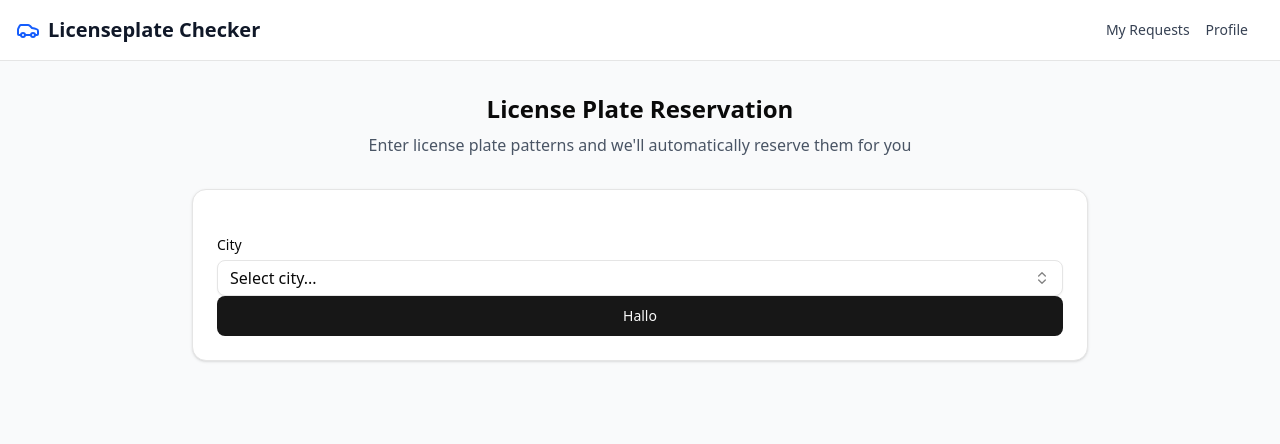
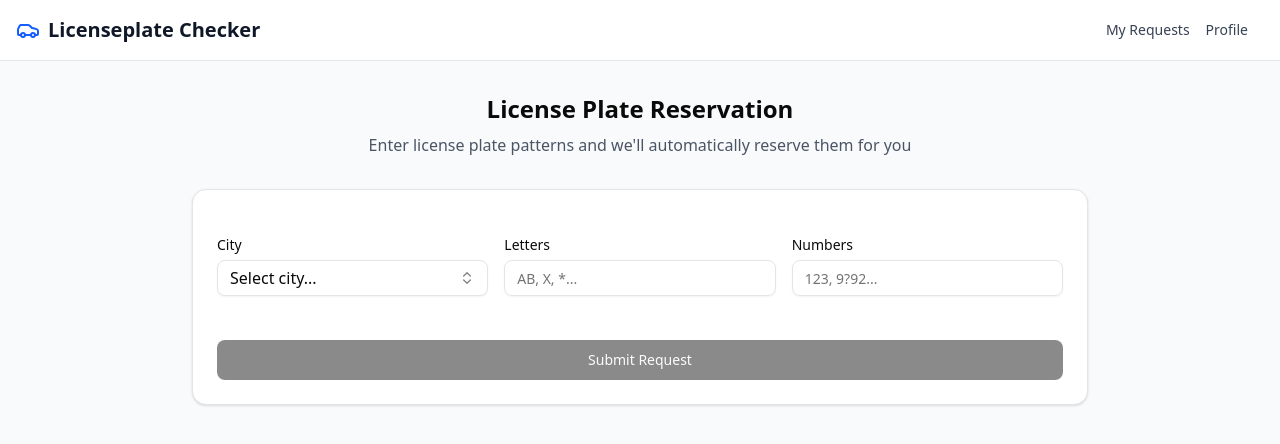
Before and after one commit to niklas-jacobsen/licenseplate-checker, a Next.js app in the folder apps/web/: page / in a window 1280 px wide. Shown: the top 444 px of the page. Built offline with nearby package versions, Linux system fonts and the light colour scheme.

Commit message:
add form inputs

```diff
--- a/apps/web/components/request-form.tsx
+++ b/apps/web/components/request-form.tsx
@@ -1,20 +1,24 @@
 'use client'
 
 import { useState, useEffect } from 'react'
-import { Combobox } from '../components/ui/combobox'
+import { Combobox } from './ui/combobox'
 import {
   Form,
   FormControl,
   FormField,
   FormItem,
   FormLabel,
-} from '../components/ui/form'
-import { Button } from '../components/ui/button'
-import { Card, CardContent } from '../components/ui/card'
+  FormMessage,
+} from './ui/form'
+import { Button } from './ui/button'
+import { Card, CardContent } from './ui/card'
 import { z } from 'zod'
 import { zodResolver } from '@hookform/resolvers/zod'
 import { zRequestScheme } from '@licenseplate-checker/shared/validators'
 import { useForm } from 'react-hook-form'
+import { Loader2 } from 'lucide-react'
+import { Input } from './ui/input'
+import { Alert, AlertDescription } from './ui/alert'
 
 // Custom validator for combined wildcard constraints
 const validateWildcardConstraints = (data: {
@@ -73,11 +77,14 @@ const formSchema = zRequestScheme.refine(
   },
   {
     message: 'Invalid wildcard combination. Check the wildcard rules below.',
-    path: ['letters'],
   }
 )
 
 export default function LicensePlateForm() {
+  const [isSubmitting, setIsSubmitting] = useState(false)
+  const [isSubmitted, setIsSubmitted] = useState(false)
+  const [allFieldsValid, setAllFieldsValid] = useState(false)
+
   const form = useForm<z.infer<typeof formSchema>>({
     resolver: zodResolver(formSchema),
     defaultValues: {
@@ -88,14 +95,16 @@ export default function LicensePlateForm() {
     mode: 'onTouched',
   })
 
-  //   const city = form.watch('city')
-  //   const letters = form.watch('letters')
-  //   const numbers = form.watch('numbers')
+  const city = form.watch('city')
+  const letters = form.watch('letters')
+  const numbers = form.watch('numbers')
 
   return (
     <Card className="w-full">
       <CardContent className="pt-6">
         <Form {...form}>
+          <div className="space-y-6">
+            <div className="grid grid-cols-1 md:grid-cols-3 gap-4">
               <FormField
                 name="city"
                 control={form.control}
@@ -103,19 +112,91 @@ export default function LicensePlateForm() {
                   <FormItem>
                     <FormLabel className="flex items-center">City</FormLabel>
                     <FormControl>
-                  <Combobox value={field.value} />
+                      <Combobox
+                        value={field.value}
+                        onChange={field.onChange}
+                        error={!!form.formState.errors.city}
+                      />
                     </FormControl>
+                    <div className="min-h-[1.25rem]"></div>
                   </FormItem>
                 )}
               />
+              <FormField
+                control={form.control}
+                name="letters"
+                render={({ field }) => (
+                  <FormItem>
+                    <FormLabel className="flex items-center">Letters</FormLabel>
+                    <FormControl>
+                      <Input
+                        placeholder="AB, X, *..."
+                        {...field}
+                        className="uppercase"
+                        maxLength={2}
+                        onChange={(e) => {
+                          // Convert to uppercase and filter out invalid characters
+                          const value = e.target.value
+                            .toUpperCase()
+                            .replace(/[^A-Z*?]/g, '')
+                          field.onChange(value)
+                        }}
+                      />
+                    </FormControl>
+                    <div className="min-h-[1.25rem]">
+                      <FormMessage />
+                    </div>
+                  </FormItem>
+                )}
+              />
+              <FormField
+                control={form.control}
+                name="numbers"
+                render={({ field }) => (
+                  <FormItem>
+                    <FormLabel className="flex items-center">Numbers</FormLabel>
+                    <FormControl>
+                      <Input
+                        placeholder="123, 9?92..."
+                        {...field}
+                        maxLength={4}
+                        onChange={(e) => {
+                          // Filter out invalid characters, ensure no leading zeros
+                          let value = e.target.value.replace(/[^0-9*?]/g, '')
+
+                          if (
+                            value.length > 0 &&
+                            value[0] === '0' &&
+                            !['*', '?'].includes(value[0])
+                          ) {
+                            value = value.substring(1)
+                          }
+
+                          field.onChange(value)
+                        }}
+                      />
+                    </FormControl>
+                    <div className="min-h-[1.25rem]">
+                      <FormMessage />
+                    </div>
+                  </FormItem>
+                )}
+              />
+            </div>
+          </div>
+
+          <div className="pt-4">
             <Button
+              type="submit"
               className="w-full"
-            onSubmit={(arg) => {
-              return arg
-            }}
+              disabled={isSubmitting || !form.formState.isValid}
             >
-            Hallo
+              {isSubmitting ? (
+                <Loader2 className="h-4 w-4 animate-spin mr-2" />
+              ) : null}
+              Submit Request
             </Button>
+          </div>
         </Form>
       </CardContent>
     </Card>
```
Lines whose indentation alone changed are shown as unchanged.
